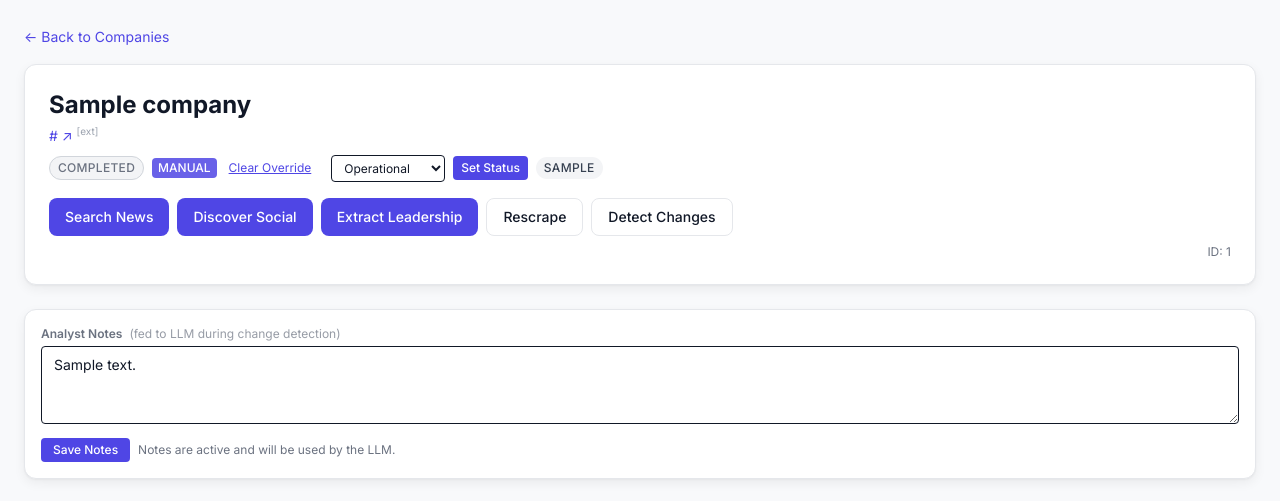
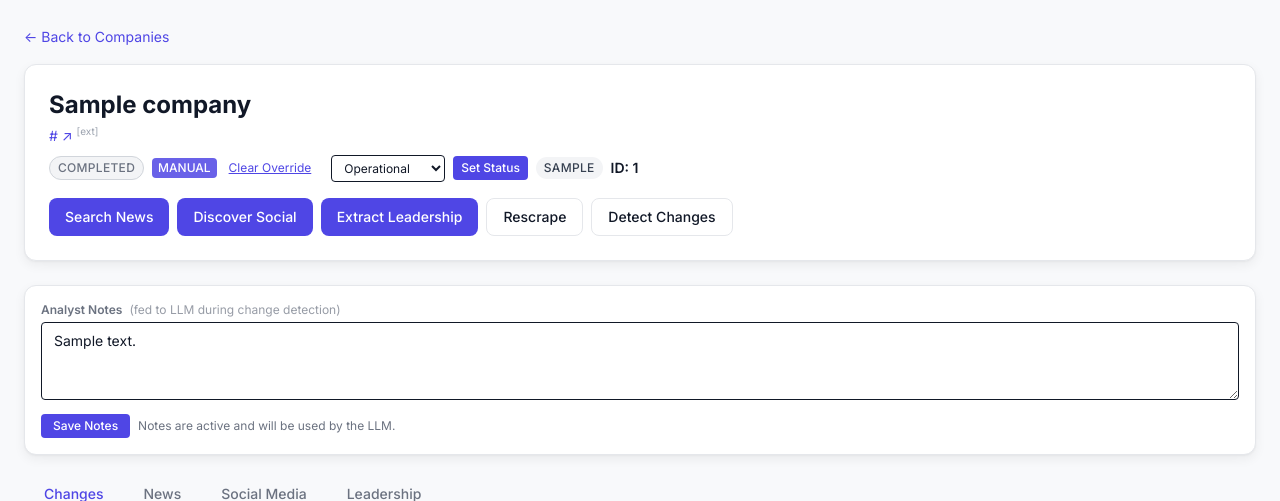
Before and after one commit to lilliangreenberg/valuations_from_spec, a FastAPI app: page /companies/1 in a window 1280 px wide. Shown: the part 56-557 px from the top of the page. Run offline with FastAPI, Linux system fonts and the light colour scheme; tables that the repository leaves empty hold one stand-in row (values such as "Sample post"); some libraries are stand-ins or nearby versions.

Commit message:
Show company ID inline with status tags, larger and darker
Display ID: X on the same row as OPERATIONAL badge and source sheet,
using text-sm font-semibold with primary text color for visibility.

https://claude.ai/code/session_01WtuBqJU5aVBv4NRDwCCsrL

```diff
--- a/src/domains/dashboard/templates/companies/detail.html
+++ b/src/domains/dashboard/templates/companies/detail.html
@@ -38,6 +38,7 @@
         {% if company.source_sheet %}
         <span class="badge bg-gray-100 text-gray-700">{{ company.source_sheet }}</span>
         {% endif %}
+        <span class="text-sm font-semibold" style="color: var(--text-primary)">ID: {{ company.id }}</span>
       </div>
     </div>
     <div class="flex flex-wrap gap-2">
@@ -79,9 +80,6 @@
             style="color: var(--text-secondary)">Starting...</span>
     </div>
   </div>
-  <div class="flex justify-end mt-2">
-    <span class="text-xs" style="color: var(--text-secondary)">ID: {{ company.id }}</span>
-  </div>
 </div>
 
 <!-- Inline action progress (Rescrape / Detect Changes) -->
```
